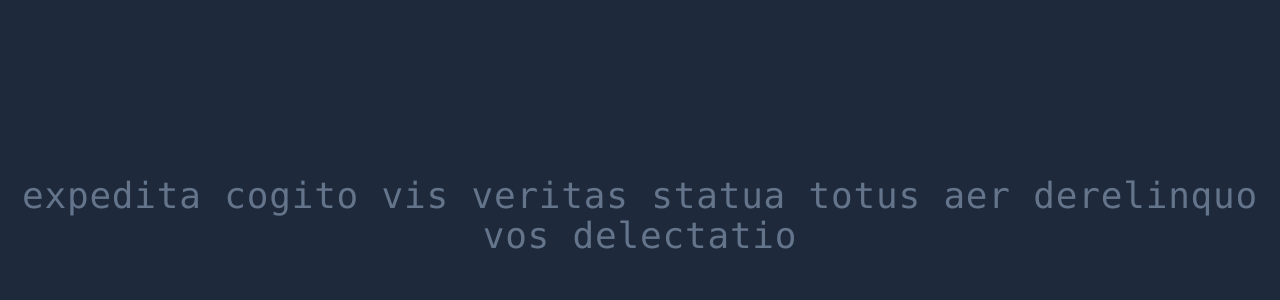
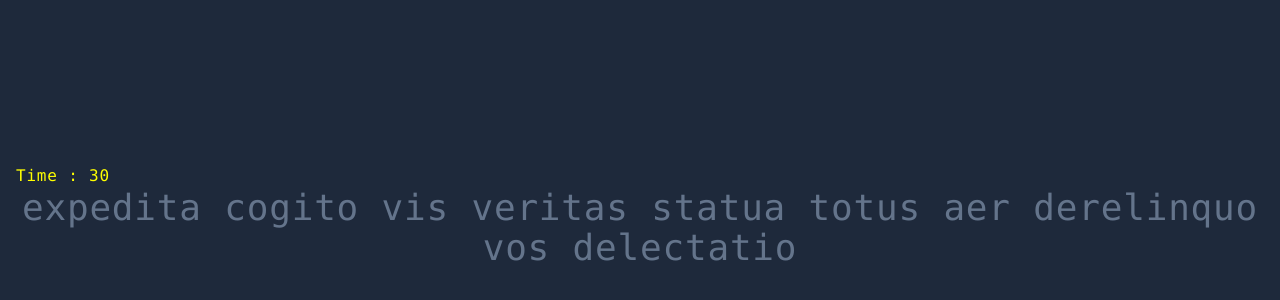
Before and after one commit to Hrithik0112/Velocity-XD, a React (Vite) app: page / in a window 1280 px wide. Shown: the part 184-484 px from the top of the page. Built offline with nearby package versions, Linux system fonts and the light colour scheme.

Commit message:
countdown timer componnet added

```diff
--- a/src/App.tsx
+++ b/src/App.tsx
@@ -3,11 +3,20 @@ import { faker } from "@faker-js/faker";
 const words = faker.lorem.words(10);
 
 function App() {
-  return <GenarateRandomWords words={words} />;
+  return (
+    <>
+      <CountdownTimer timeleft={30} />
+      <GenarateRandomWords words={words} />
+    </>
+  );
 }
 
 const GenarateRandomWords = ({ words }: { words: string }) => {
   return <div className="text-4xl text-center text-slate-500">{words}</div>;
 };
 
+const CountdownTimer = ({ timeleft }: { timeleft: number }) => {
+  return <h2 className="text-primary font-medium">Time : {timeleft}</h2>;
+};
+
 export default App;
```
